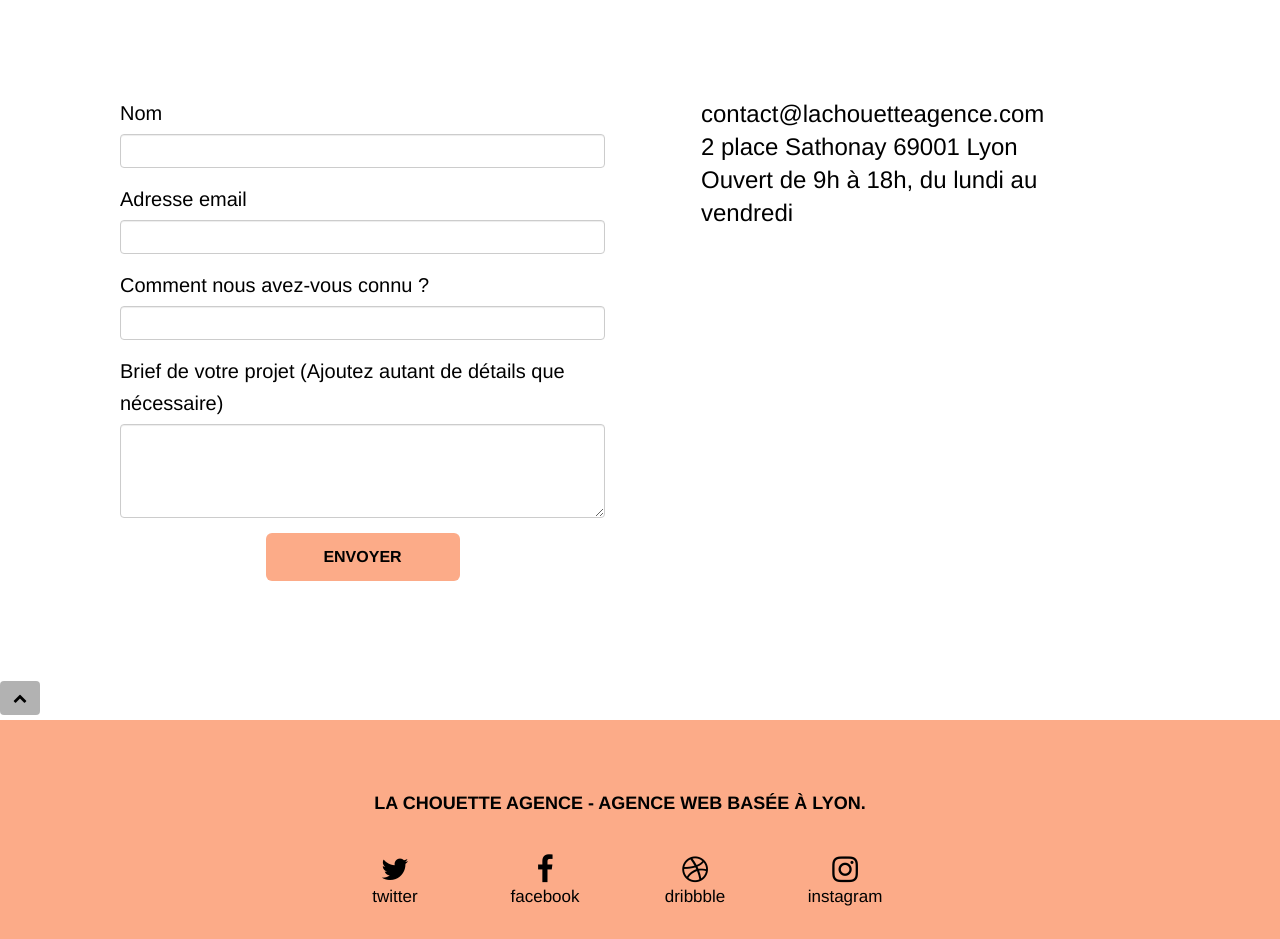
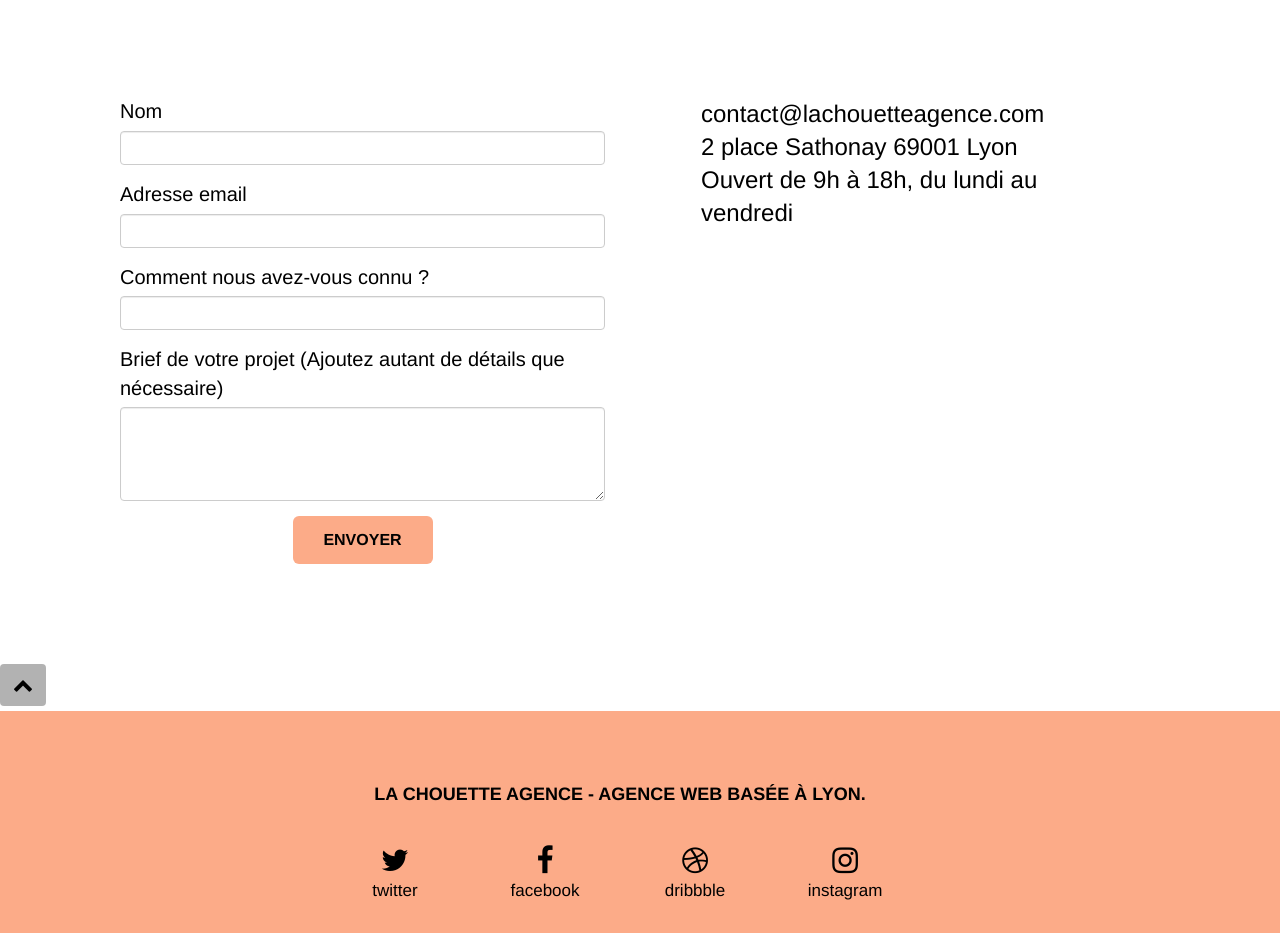
Before and after one commit to danylo68/after_DanielLopa_4_16032021, a plain HTML site: page page2.html in a window 1280 px wide. Shown: the part 473-1412 px from the top of the page. Drawn offline with nearby package versions, Linux system fonts and the light colour scheme.

Commit message:
fail-project

```diff
--- a/style.css
+++ b/style.css
@@ -654,6 +654,7 @@ a {
     font-family: "helvetica";
     font-weight: 400;
     color: black !important;
+    font-size: 20px;
 }
 
 .container {
@@ -866,13 +867,13 @@ h4 {
 }
 .btn-atomic-tangerine2 {
     background: #fcab88 !important;
-    width: 40%;
+    width: 140px;
     margin: auto;
 }
 
 .btn-atomic-tangerine {
     background: #fcab88 !important;
-
+    width: 140px;
     margin: auto;
 }
 
@@ -1200,7 +1201,7 @@ bloc__texte--page2 {
         text-align: center;
     }
 }
-#form_1 {
+#form_1:focus {
     width: 100%;
     height: auto;
 
```
